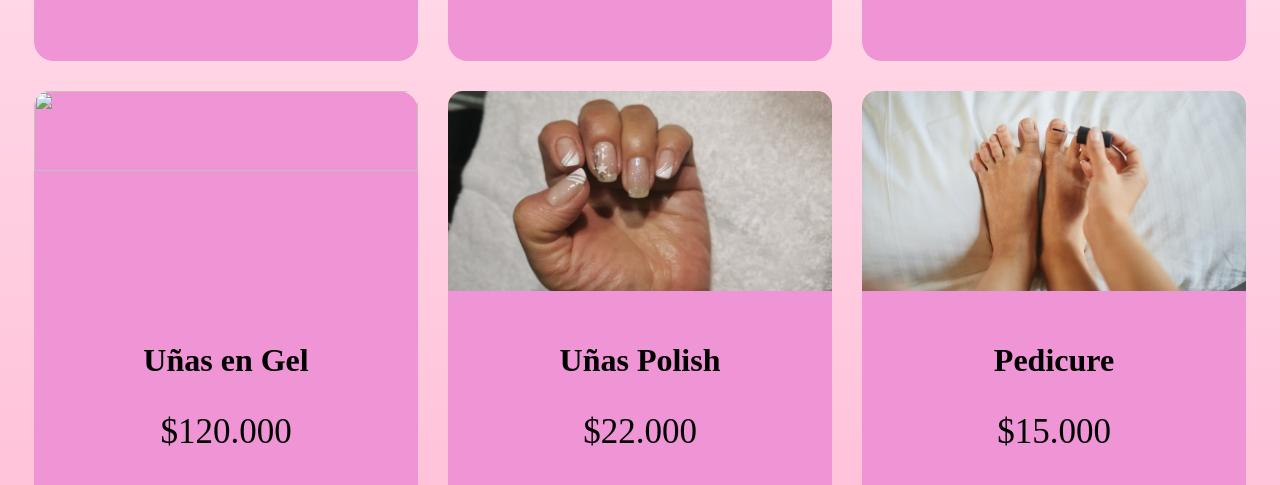
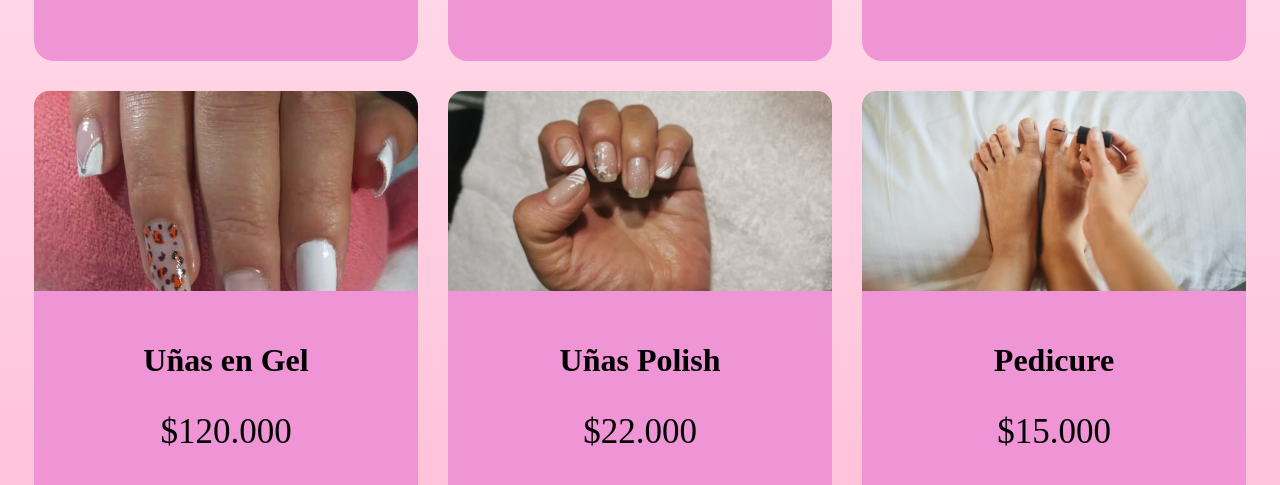
Before and after one commit to mateohm/proyecto-page-manicure-, a plain HTML site: page pages/servicio.html in a window 1280 px wide. Shown: the part 794-1279 px from the top of the page. Drawn offline with nearby package versions, Linux system fonts and the light colour scheme; a web font is replaced by a local one.

Commit message:
Update servicio.html

```diff
--- a/pages/servicio.html
+++ b/pages/servicio.html
@@ -89,7 +89,7 @@
                     </div>
                 </div>
                 <div class="tarjeta" id="tarjeta_4">
-                    <img src="../imagenes/galeria13.jpg" alt="" class="servicios__imagen__tarjeta">
+                    <img src="../imagenes/galeria13.jpeg" alt="" class="servicios__imagen__tarjeta">
                     <div class="tarjeta_contenedor_texto">
                         <h2>Uñas en Gel</h2><br>
                         <h3>$120.000</h3>
```
